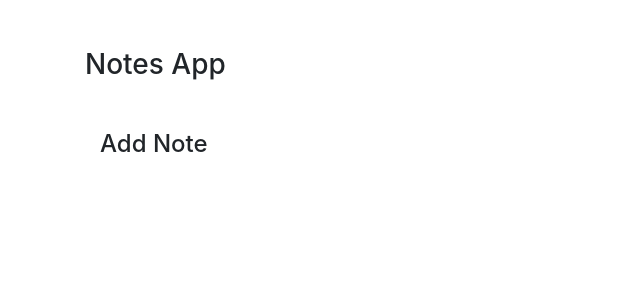
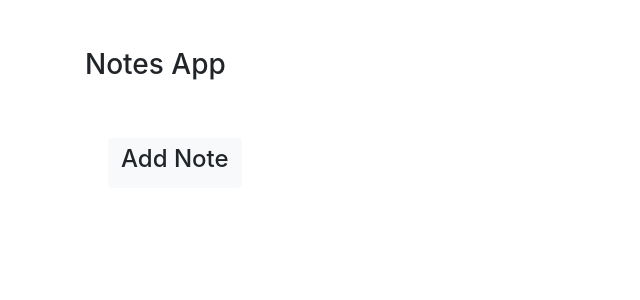
Before and after one commit to praveen1994kp/notes-ui, a React app: page / in a window 1280 px wide. Shown: the top 300 px of the page, without its empty margins (0-640 px from the left). Built offline with nearby package versions, Linux system fonts and the light colour scheme.

Commit message:
Save note on click, Order by last mod

```diff
--- a/src/components/notes/NoteDisplay.js
+++ b/src/components/notes/NoteDisplay.js
@@ -34,8 +34,9 @@ const NoteDisplay = (props) => {
         <div style={style.note} className="m-2 p-3">
             {noteState &&
                 <React.Fragment>
-                    <h3><input onBlur={saveNote} onChange={handleTitleChange} style={style.input} value={noteState.title}></input></h3>
-                    <p><input onBlur={saveNote} onChange={handleContentChange} style={style.input} value={noteState.content} /></p>
+                    <button onClick={saveNote} className="btn btn-primary float-right">Save</button>
+                    <h3><input onChange={handleTitleChange} style={style.input} value={noteState.title}></input></h3>
+                    <p><input onChange={handleContentChange} style={style.input} value={noteState.content} /></p>
                     <small>{noteState.lastMod ? noteState.lastMod.toString() : ''}</small>
                 </React.Fragment>
             }
--- a/src/components/notes/Notes.js
+++ b/src/components/notes/Notes.js
@@ -3,8 +3,12 @@ import NoteDisplay from './NoteDisplay'
 
 const Notes = ({ notes, addNote, updateNote }) => {
 
+    const getNoteId = () => {
+        return `N-${notes.length + 1}`
+    }
+
     const handleNoteAdd = () => {
-        addNote({ title: 'Enter Title', content: 'Type Something...' })
+        addNote({ id: getNoteId(), title: 'Enter Title', content: 'Type Something...' })
     }
 
     const handleNoteUpdate = (id, title, content) => {
@@ -13,10 +17,10 @@ const Notes = ({ notes, addNote, updateNote }) => {
 
     return (
         <div className="mt-5 col-6">
-            {notes.map((note, index) => {
-                return <NoteDisplay onChange={handleNoteUpdate} key={index} id={index} content={note.content} title={note.title} lastMod={note.lastMod} />
+            {notes.sort((a, b) => b.lastMod - a.lastMod).map((note) => {
+                return <NoteDisplay onChange={handleNoteUpdate} key={note.id} id={note.id} content={note.content} title={note.title} lastMod={note.lastMod} />
             })}
-            <h4 onClick={handleNoteAdd}>Add Note</h4>
+            <button className="btn btn-light m-2" onClick={handleNoteAdd}><h4>Add Note</h4></button>
         </div>
     )
 }
--- a/src/components/notes/actions.js
+++ b/src/components/notes/actions.js
@@ -1,10 +1,11 @@
 export const ADD_NOTE = 'ADD_NOTE'
 export const UPDATE_NOTE = 'UPDATE_NOTE'
 
-export const addNote = ({ title, content }) => {
+export const addNote = ({ id, title, content }) => {
     return {
         type: ADD_NOTE,
         payload: {
+            id,
             title,
             content,
             lastMod: new Date()
--- a/src/components/notes/reducer.js
+++ b/src/components/notes/reducer.js
@@ -4,8 +4,9 @@ export const notes = (state = [], { type, payload }) => {
     switch (type) {
         case ADD_NOTE:
             {
-                const { title, content, lastMod } = payload
+                const { id, title, content, lastMod } = payload
                 return state.concat({
+                    id,
                     title,
                     content,
                     lastMod
@@ -14,9 +15,10 @@ export const notes = (state = [], { type, payload }) => {
         case UPDATE_NOTE:
             {
                 const { id, title, content, lastMod } = payload
-                return state.map((note, index) => {
-                    if (index === id) {
+                return state.map((note) => {
+                    if (note.id === id) {
                         return {
+                            id,
                             title,
                             content,
                             lastMod
```
